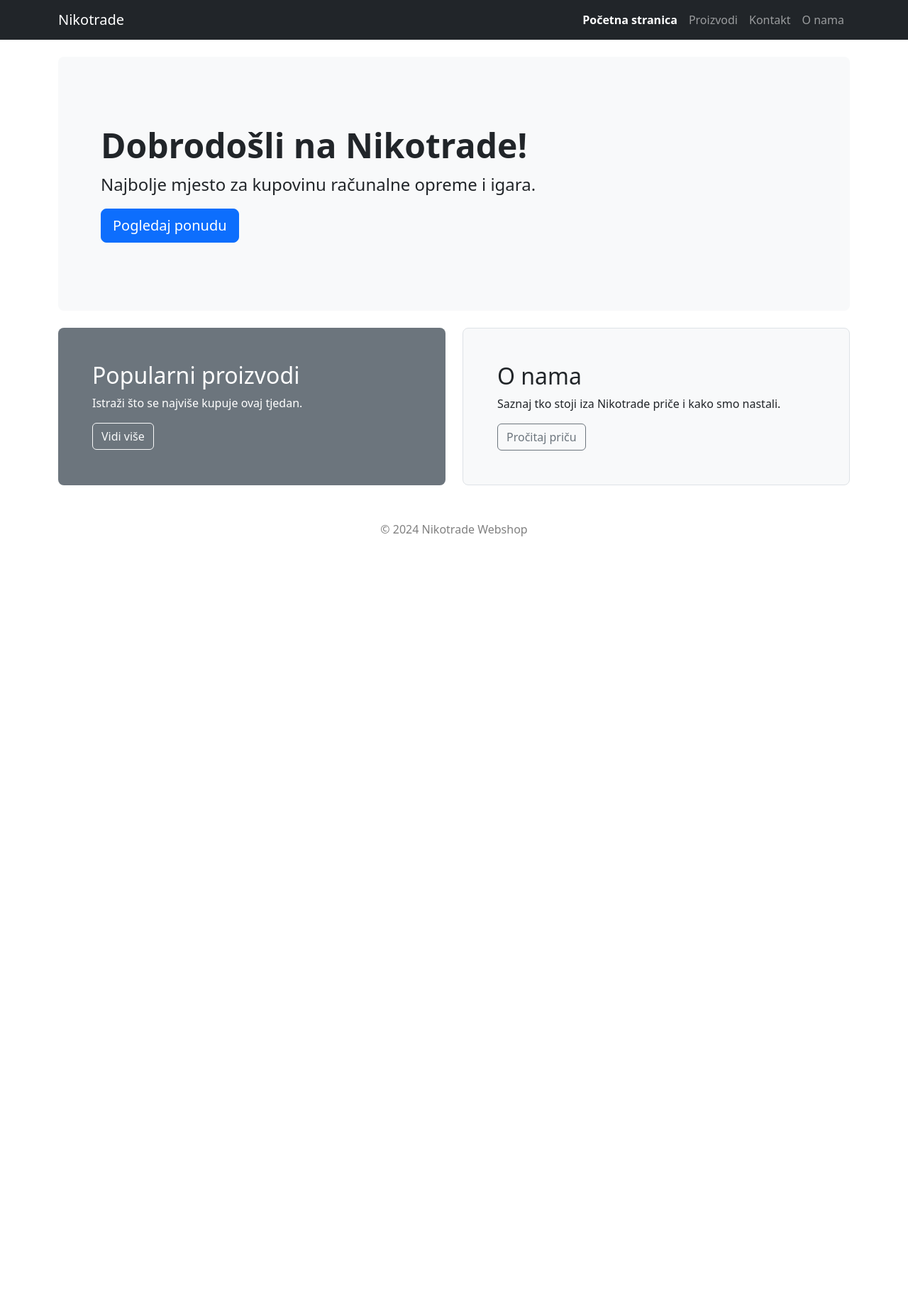
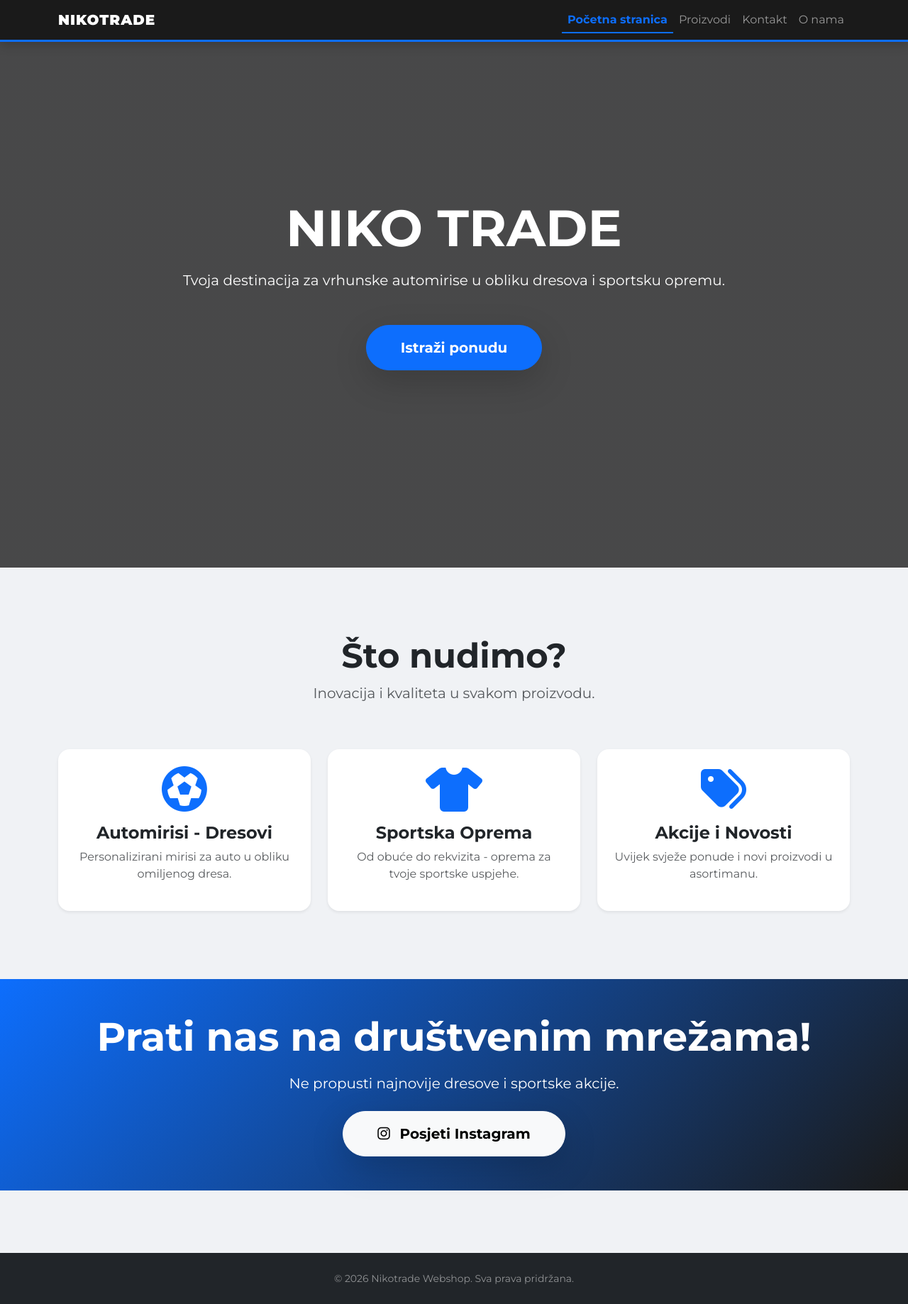
Before and after one commit to nivancic22/nikotrade-v2, a Django app: page / in a window 1280 px wide. Shown: the whole page at 71% size. Before the commit the page ends 756 px from the top, so only its background shows below. Run offline with Django 5.2, Linux system fonts and the light colour scheme; some libraries are stand-ins or nearby versions.

Commit message:
Posebni CSS file, bolji hero section, bolji footer

```diff
--- /dev/null
+++ b/shop/static/shop/css/style.css
@@ -0,0 +1,60 @@
+/* shop/static/shop/css/style.css */
+
+@import url('https://fonts.googleapis.com/css2?family=Montserrat:wght@400;700;900&display=swap');
+
+body {
+    font-family: 'Montserrat', sans-serif;
+    background-color: #f0f2f5;
+    color: #333;
+}
+
+/* Navigacija */
+.navbar {
+    background-color: #1a1a1a !important;
+    border-bottom: 3px solid #0d6efd;
+    box-shadow: 0 4px 15px rgba(0,0,0,0.2);
+}
+
+.navbar-brand {
+    font-weight: 900;
+    text-transform: uppercase;
+    letter-spacing: 1px;
+}
+
+.nav-link.active {
+    color: #0d6efd !important;
+    border-bottom: 2px solid #0d6efd;
+    padding-bottom: 5px;
+}
+
+.nav-link:hover {
+    color: #0d6efd !important;
+}
+
+/* Main content spacing */
+main {
+    padding-top: 100px;
+    padding-bottom: 40px;
+}
+
+/* Hero Section */
+.hero-section {
+    background: linear-gradient(rgba(0,0,0,0.7), rgba(0,0,0,0.7)), url('https://via.placeholder.com/1920x1080/212529/ffffff?text=Niko+Trade+Sport') no-repeat center center;
+    background-size: cover;
+    position: relative;
+    overflow: hidden;
+}
+
+/* Kartice i ostalo */
+.feature-card {
+    transition: all 0.3s ease;
+}
+
+.feature-card:hover {
+    transform: translateY(-5px);
+    box-shadow: 0 10px 30px rgba(0,0,0,0.15) !important;
+}
+
+.cta-banner {
+    background: linear-gradient(135deg, #0d6efd 0%, #1a1a1a 100%);
+}
--- a/shop/templates/shop/base.html
+++ b/shop/templates/shop/base.html
@@ -1,3 +1,4 @@
+{% load static %}
 <!DOCTYPE html>
 <html lang="hr">
 <head>
@@ -5,14 +6,10 @@
     <meta name="viewport" content="width=device-width, initial-scale=1.0">
     <title>{% block title %}Nikotrade{% endblock %}</title>
     <link href="https://cdn.jsdelivr.net/npm/bootstrap@5.3.0/dist/css/bootstrap.min.css" rel="stylesheet">
-
-    <style>
-        /* Ovdje možeš dodati svoj CSS */
-        body { padding-top: 20px; }
-        .footer { margin-top: 50px; text-align: center; color: gray; }
-    </style>
+    <link rel="stylesheet" href="https://cdnjs.cloudflare.com/ajax/libs/font-awesome/6.0.0-beta3/css/all.min.css">
+    <link rel="stylesheet" href="{% static 'shop/css/style.css' %}">
 </head>
-<body>
+<body class="d-flex flex-column min-vh-100">
 
     <nav class="navbar navbar-expand-lg navbar-dark bg-dark fixed-top">
   <div class="container">
@@ -47,15 +44,18 @@
   </div>
 </nav>
 
-    <div class="container" style="margin-top: 60px;">
+    <main class="flex-grow-1">
         {% block content %}
         {% endblock %}
-    </div>
+    </main>
 
-    <div class="footer">
-        <p>&copy; 2024 Nikotrade Webshop</p>
-    </div>
+    <footer class="py-4 bg-dark text-white-50 text-center">
+      <div class="container">
+        <small>&copy; 2026 Nikotrade Webshop. Sva prava pridržana.</small>
+      </div>
+    </footer>
 
     <script src="https://cdn.jsdelivr.net/npm/bootstrap@5.3.0/dist/js/bootstrap.bundle.min.js"></script>
 </body>
+
 </html>
--- a/shop/templates/shop/index.html
+++ b/shop/templates/shop/index.html
@@ -1,30 +1,58 @@
 {% extends 'shop/base.html' %}
 
-{% block title %}Početna - Nikotrade{% endblock %}
+{% block title %}Nikotrade | Sport & Style{% endblock %}
 
 {% block content %}
-    <div class="p-5 mb-4 bg-light rounded-3">
-      <div class="container-fluid py-5">
-        <h1 class="display-5 fw-bold">Dobrodošli na Nikotrade!</h1>
-        <p class="col-md-8 fs-4">Najbolje mjesto za kupovinu računalne opreme i igara.</p>
-        <a href="{% url 'katalog' %}" class="btn btn-primary btn-lg">Pogledaj ponudu</a>
-      </div>
+<div class="hero-section text-white text-center d-flex align-items-center justify-content-center" style="min-height: 100vh; margin-top: -100px;">
+    <div class="container">
+        <h1 class="display-2 fw-bolder text-uppercase mb-3">Niko Trade</h1>
+        <p class="lead mb-5">Tvoja destinacija za vrhunske automirise u obliku dresova i sportsku opremu.</p>
+        <a href="{% url 'katalog' %}" class="btn btn-primary btn-lg px-5 py-3 rounded-pill fw-bold shadow-lg">
+            Istraži ponudu
+        </a>
     </div>
+</div>
 
-    <div class="row align-items-md-stretch">
-      <div class="col-md-6">
-        <div class="h-100 p-5 text-white bg-secondary rounded-3">
-          <h2>Popularni proizvodi</h2>
-          <p>Istraži što se najviše kupuje ovaj tjedan.</p>
-          <button class="btn btn-outline-light" type="button">Vidi više</button>
+<div class="container py-5 mt-5">
+    <div class="row text-center mb-5">
+        <div class="col-12">
+            <h2 class="display-5 fw-bold text-dark">Što nudimo?</h2>
+            <p class="lead text-muted">Inovacija i kvaliteta u svakom proizvodu.</p>
         </div>
-      </div>
-      <div class="col-md-6">
-        <div class="h-100 p-5 bg-light border rounded-3">
-          <h2>O nama</h2>
-          <p>Saznaj tko stoji iza Nikotrade priče i kako smo nastali.</p>
-          <button class="btn btn-outline-secondary" type="button">Pročitaj priču</button>
+    </div>
+    <div class="row g-4 justify-content-center">
+        <div class="col-md-4">
+            <div class="card h-100 border-0 shadow-sm rounded-4 text-center p-4 feature-card">
+                <i class="fas fa-futbol fa-4x text-primary mb-3"></i>
+                <h4 class="fw-bold">Automirisi - Dresovi</h4>
+                <p class="text-muted">Personalizirani mirisi za auto u obliku omiljenog dresa.</p>
+                <a href="#" class="stretched-link"></a>
+            </div>
         </div>
-      </div>
+        <div class="col-md-4">
+            <div class="card h-100 border-0 shadow-sm rounded-4 text-center p-4 feature-card">
+                <i class="fas fa-tshirt fa-4x text-primary mb-3"></i>
+                <h4 class="fw-bold">Sportska Oprema</h4>
+                <p class="text-muted">Od obuće do rekvizita - oprema za tvoje sportske uspjehe.</p>
+                <a href="#" class="stretched-link"></a>
+            </div>
+        </div>
+        <div class="col-md-4">
+            <div class="card h-100 border-0 shadow-sm rounded-4 text-center p-4 feature-card">
+                <i class="fas fa-tags fa-4x text-primary mb-3"></i>
+                <h4 class="fw-bold">Akcije i Novosti</h4>
+                <p class="text-muted">Uvijek svježe ponude i novi proizvodi u asortimanu.</p>
+                <a href="#" class="stretched-link"></a>
+            </div>
+        </div>
     </div>
+</div> <div class="cta-banner text-white text-center py-5 mt-5 mb-5">
+    <div class="container">
+        <h2 class="display-4 fw-bold mb-3">Prati nas na društvenim mrežama!</h2>
+        <p class="lead mb-4">Ne propusti najnovije dresove i sportske akcije.</p>
+        <a href="#" class="btn btn-light btn-lg px-5 py-3 rounded-pill fw-bold shadow-lg">
+            <i class="fab fa-instagram me-2"></i> Posjeti Instagram
+        </a>
+    </div>
+</div>
 {% endblock %}
```
